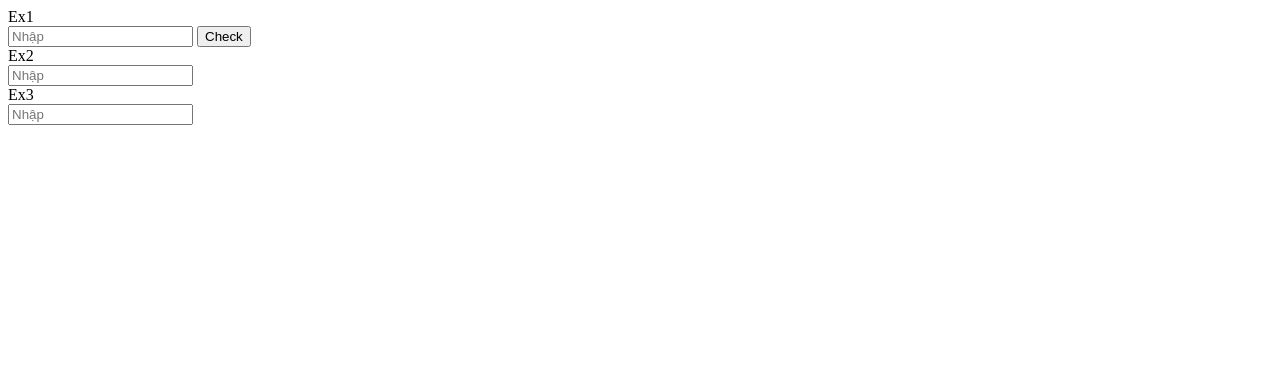
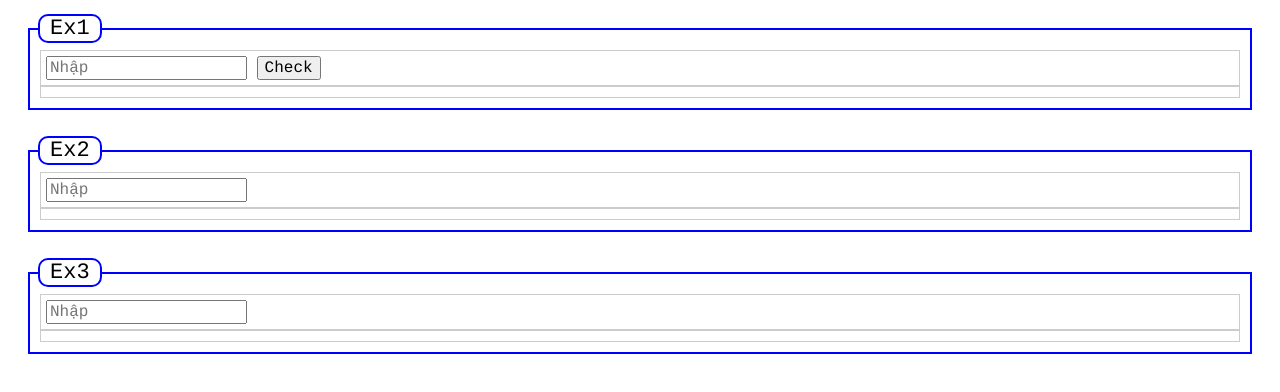
Before and after one commit to dangvomytan/hackthon_02, a plain HTML site: page Basic/index.html in a window 1280 px wide. Drawn offline with Linux system fonts and the light colour scheme.

Commit message:
Update Basic

```diff
--- a/Basic/index.html
+++ b/Basic/index.html
@@ -4,6 +4,7 @@
      <meta charset="UTF-8">
      <meta http-equiv="X-UA-Compatible" content="IE=edge">
      <meta name="viewport" content="width=device-width, initial-scale=1.0">
+     <link rel="stylesheet" href="style.css">
      <title>Basic</title>
 </head>
 <body>
--- /dev/null
+++ b/Basic/style.css
@@ -0,0 +1,48 @@
+*
+{
+    font-family:  Courier;
+    box-sizing: border-box;
+}
+.div_Ex
+{
+    /* background-color: blue; */
+    padding: 20px ;
+    position: relative;
+}
+.div_tilte
+{
+    background-color: rgb(255, 255, 255);
+    position: absolute;
+    top: 6px;
+    left: 30px;
+    padding: 0 10px;
+    border: 2px solid blue;
+    border-radius: 10px;
+
+}
+.div_content
+{
+    border: 2px solid blue;
+    padding: 10px;
+    padding-top: 20px;
+}
+
+.div_element
+{
+width: 100%;
+border: 1px solid #ccc;
+padding: 5px    ;
+}
+input
+{
+font-size: 16px;
+}
+button
+{
+font-size: 16px;
+}
+label
+{
+font-size: 22px;
+margin-top: 5px;
+}
```
